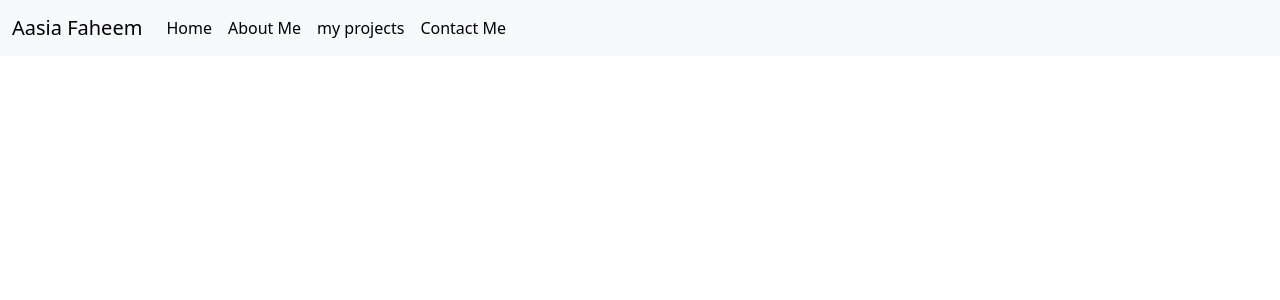
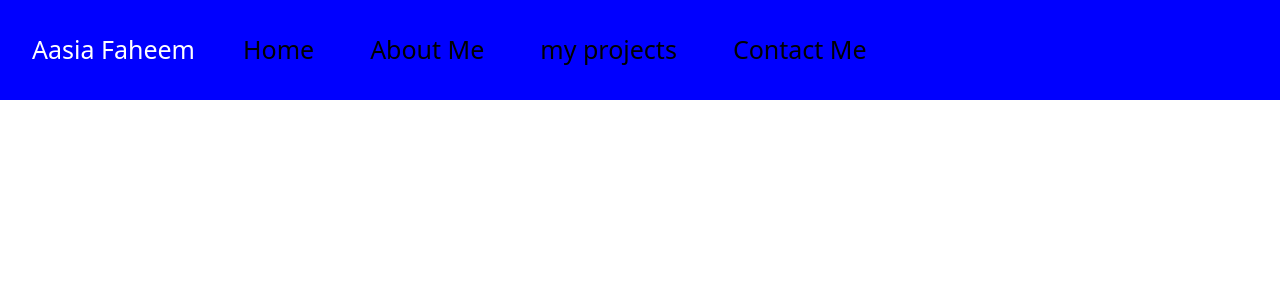
Before and after one commit to aasiagithup/https-github.com-aasiagithup-aasia_repository, a React (Vite) app in the folder react-app/: page / in a window 1280 px wide. Shown: the top 300 px of the page. Built offline with nearby package versions, Linux system fonts and the light colour scheme.

Commit message:
2 files modified, 2 added

```diff
--- /dev/null
+++ b/react-app/src/components/navbar.jsx
@@ -0,0 +1,17 @@
+import React from 'react';
+import { Link } from 'react-router-dom';
+import "../styles/navbar.css";
+const navbar =()=>{
+  return(
+<div className ="navbar">
+  <div className="togglebutton">
+ </div>
+ <div className ="link">
+   <Link to="/">home</Link>
+   <Link to="/">contact</Link>
+   <Link to="/">projects</Link>
+ </div>
+</div>
+  )
+}
+export default navbar;
--- a/react-app/src/main.jsx
+++ b/react-app/src/main.jsx
@@ -7,6 +7,7 @@
 import Project from './projects';
 import Root from './root';
 import Assignment from './assignment';
+import navbar from './components/navbar';
 
 
 
@@ -14,6 +15,7 @@
 
 
 const routes = createBrowserRouter([
+  <navbar/>,
   {
     path:'/',
     element:<Root />,
--- a/react-app/src/root.jsx
+++ b/react-app/src/root.jsx
@@ -1,7 +1,8 @@
 import {Link, Outlet} from 'react-router-dom'
+
 const Root = () => {
 return(<>
-<nav className="navbar navbar-expand-lg bg-body-tertiary">
+<nav className="navbar navbar-expand-lg">
   <div className="container-fluid">
     <a className="navbar-brand" href="#">
       Aasia Faheem
--- /dev/null
+++ b/react-app/src/styles/navbar.css
@@ -0,0 +1,19 @@
+.navbar {
+  width:100% ;
+  height: 100px;
+  background-color: blue;
+}
+.link {
+width:100%;
+height:100px;
+display: flex;
+align-items: center;
+justify-content:center ;
+color: white;
+}
+.navbar a {
+color: white;
+text-decoration: none;
+margin: 20px;
+font-size: 25px;
+}
```
